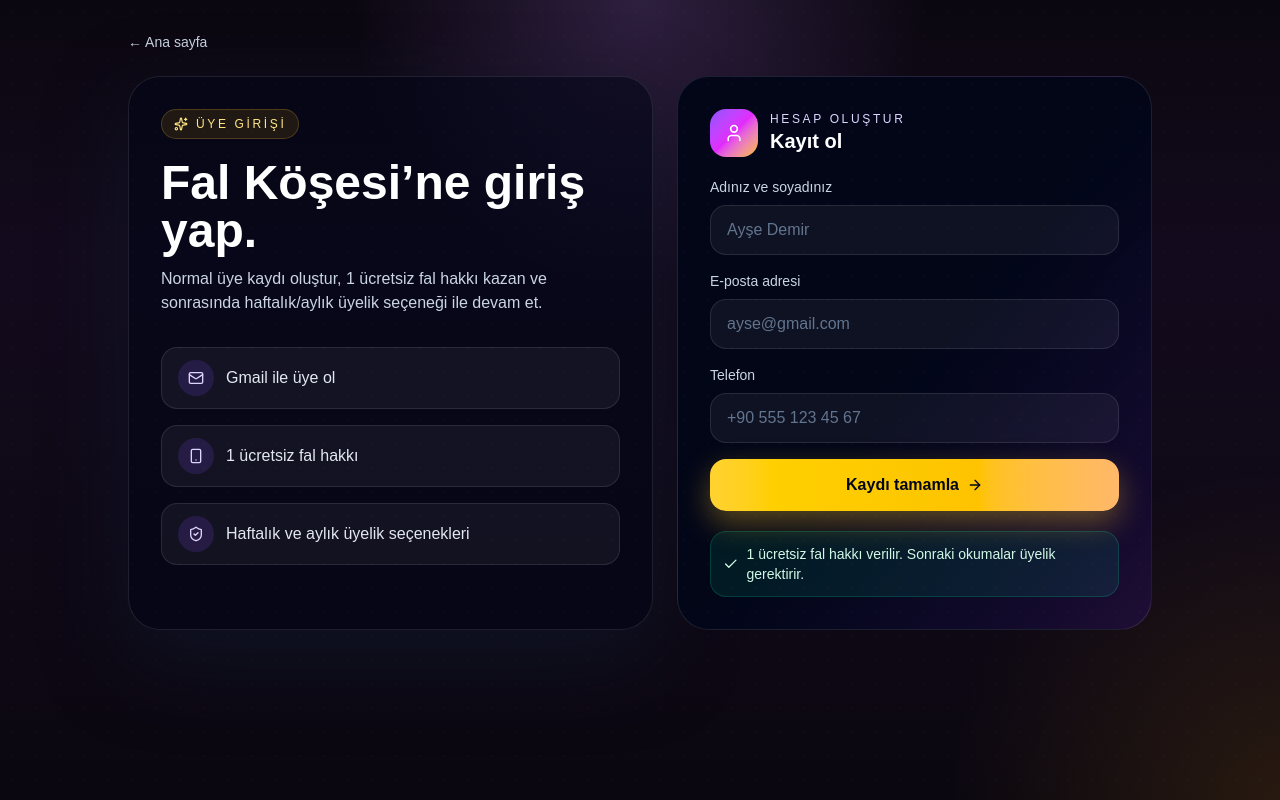
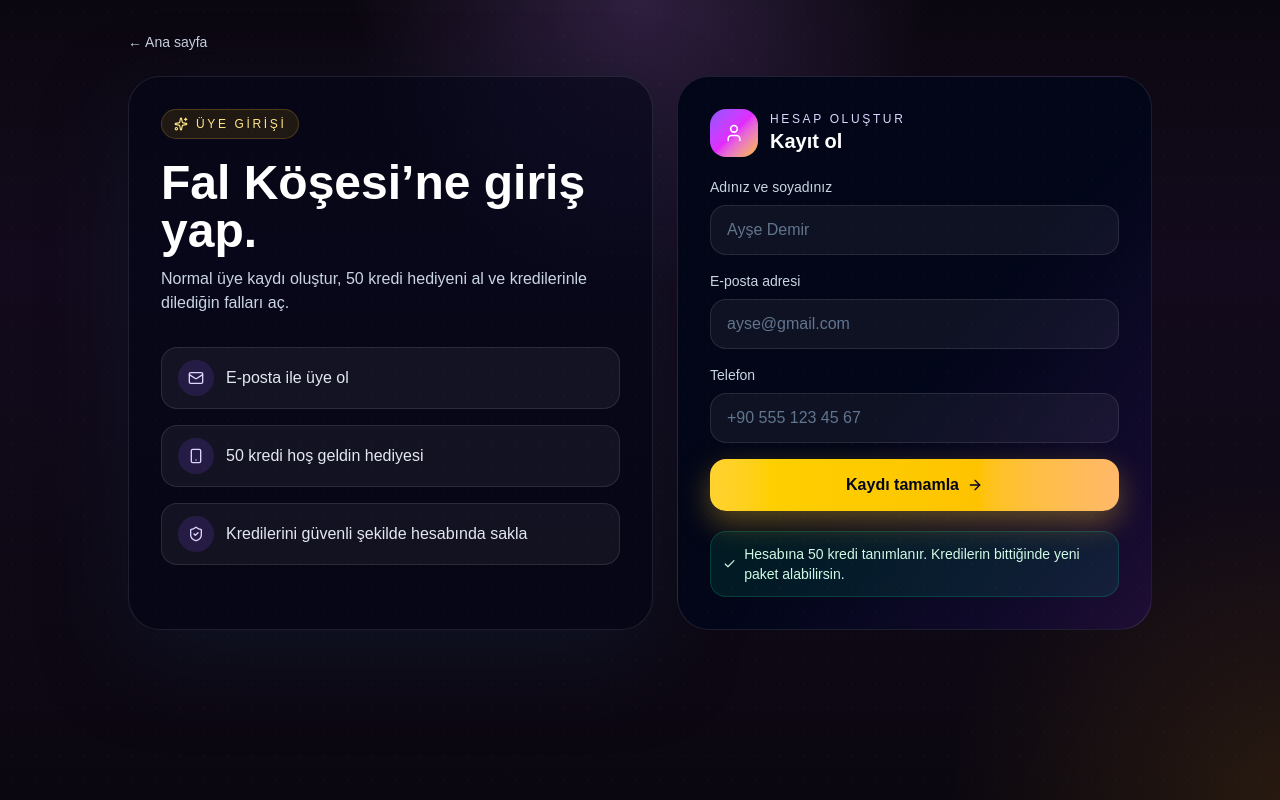
Before and after one commit to zamansepeti43/fal-kosesi, a Next.js app: page /giris in a window 1280 px wide. Built offline with nearby package versions, Linux system fonts and the light colour scheme.

Commit message:
Connect member registration to secure credit session

```diff
--- a/app/giris/page.tsx
+++ b/app/giris/page.tsx
@@ -3,12 +3,13 @@
 import Link from "next/link";
 import { useEffect, useMemo, useState } from "react";
 import { ArrowRight, Check, Mail, ShieldCheck, Smartphone, Sparkles, User } from "lucide-react";
-import { createMember, getStoredMember, MEMBER_STORAGE_KEY, saveMember } from "@/lib/membership";
+import { createMember, getStoredMember, saveMember } from "@/lib/membership";
 
 export default function GirisPage() {
   const [form, setForm] = useState({ name: "", email: "", phone: "" });
   const [isHydrated, setIsHydrated] = useState(false);
   const [currentUser, setCurrentUser] = useState<ReturnType<typeof createMember> | null>(null);
+  const [error, setError] = useState("");
 
   useEffect(() => {
     const member = getStoredMember();
@@ -18,13 +19,26 @@ export default function GirisPage() {
 
   const canOpenProfile = useMemo(() => Boolean(currentUser?.email), [currentUser]);
 
-  const handleSubmit = (event: React.FormEvent<HTMLFormElement>) => {
+  const handleSubmit = async (event: React.FormEvent<HTMLFormElement>) => {
     event.preventDefault();
+    setError("");
 
     const cleanEmail = form.email.trim().toLowerCase();
     if (!cleanEmail) return;
 
     const member = createMember(form.name, cleanEmail, form.phone);
+    const sessionResponse = await fetch("/api/member/session", {
+      method: "POST",
+      headers: { "Content-Type": "application/json" },
+      body: JSON.stringify({ email: cleanEmail, name: member.name, phone: member.phone }),
+    });
+
+    if (!sessionResponse.ok) {
+      const payload = (await sessionResponse.json().catch(() => null)) as { error?: string } | null;
+      setError(payload?.error || "Hesap hazırlanamadı. Lütfen tekrar dene.");
+      return;
+    }
+
     saveMember(member);
     setCurrentUser(member);
     window.location.href = "/profil";
@@ -56,14 +70,14 @@ export default function GirisPage() {
 
             <h1 className="text-3xl font-black text-white md:text-5xl">Fal Köşesi’ne giriş yap.</h1>
             <p className="mt-3 max-w-xl text-base text-slate-300">
-              Normal üye kaydı oluştur, 1 ücretsiz fal hakkı kazan ve sonrasında haftalık/aylık üyelik seçeneği ile devam et.
+              Normal üye kaydı oluştur, 50 kredi hediyeni al ve kredilerinle dilediğin falları aç.
             </p>
 
             <div className="mt-8 space-y-4">
               {[
-                { icon: Mail, label: "Gmail ile üye ol" },
-                { icon: Smartphone, label: "1 ücretsiz fal hakkı" },
-                { icon: ShieldCheck, label: "Haftalık ve aylık üyelik seçenekleri" },
+                { icon: Mail, label: "E-posta ile üye ol" },
+                { icon: Smartphone, label: "50 kredi hoş geldin hediyesi" },
+                { icon: ShieldCheck, label: "Kredilerini güvenli şekilde hesabında sakla" },
               ].map(({ icon: Icon, label }) => (
                 <div key={label} className="flex items-center gap-3 rounded-2xl border border-white/10 bg-white/5 px-4 py-3 text-slate-200">
                   <span className="flex h-9 w-9 items-center justify-center rounded-full bg-violet-500/15 text-violet-200">
@@ -89,41 +103,22 @@ export default function GirisPage() {
             <form onSubmit={handleSubmit} className="space-y-4">
               <label className="block">
                 <span className="mb-2 block text-sm text-slate-300">Adınız ve soyadınız</span>
-                <input
-                  required
-                  value={form.name}
-                  onChange={(event) => setForm((prev) => ({ ...prev, name: event.target.value }))}
-                  placeholder="Ayşe Demir"
-                  className="w-full rounded-2xl border border-white/10 bg-white/5 px-4 py-3 text-white placeholder:text-slate-500 outline-none ring-0 transition focus:border-violet-400/60"
-                />
+                <input required value={form.name} onChange={(event) => setForm((prev) => ({ ...prev, name: event.target.value }))} placeholder="Ayşe Demir" className="w-full rounded-2xl border border-white/10 bg-white/5 px-4 py-3 text-white placeholder:text-slate-500 outline-none transition focus:border-violet-400/60" />
               </label>
 
               <label className="block">
                 <span className="mb-2 block text-sm text-slate-300">E-posta adresi</span>
-                <input
-                  required
-                  type="email"
-                  value={form.email}
-                  onChange={(event) => setForm((prev) => ({ ...prev, email: event.target.value }))}
-                  placeholder="ayse@gmail.com"
-                  className="w-full rounded-2xl border border-white/10 bg-white/5 px-4 py-3 text-white placeholder:text-slate-500 outline-none transition focus:border-violet-400/60"
-                />
+                <input required type="email" value={form.email} onChange={(event) => setForm((prev) => ({ ...prev, email: event.target.value }))} placeholder="ayse@gmail.com" className="w-full rounded-2xl border border-white/10 bg-white/5 px-4 py-3 text-white placeholder:text-slate-500 outline-none transition focus:border-violet-400/60" />
               </label>
 
               <label className="block">
                 <span className="mb-2 block text-sm text-slate-300">Telefon</span>
-                <input
-                  value={form.phone}
-                  onChange={(event) => setForm((prev) => ({ ...prev, phone: event.target.value }))}
-                  placeholder="+90 555 123 45 67"
-                  className="w-full rounded-2xl border border-white/10 bg-white/5 px-4 py-3 text-white placeholder:text-slate-500 outline-none transition focus:border-violet-400/60"
-                />
+                <input value={form.phone} onChange={(event) => setForm((prev) => ({ ...prev, phone: event.target.value }))} placeholder="+90 555 123 45 67" className="w-full rounded-2xl border border-white/10 bg-white/5 px-4 py-3 text-white placeholder:text-slate-500 outline-none transition focus:border-violet-400/60" />
               </label>
 
-              <button
-                type="submit"
-                className="inline-flex w-full items-center justify-center gap-2 rounded-2xl bg-gradient-to-r from-amber-300 via-yellow-400 to-orange-300 px-5 py-3.5 text-base font-bold text-slate-950 shadow-[0_12px_30px_rgba(251,191,36,0.35)] transition hover:brightness-110"
-              >
+              {error ? <p className="rounded-2xl border border-rose-400/20 bg-rose-400/10 p-3 text-sm text-rose-100">{error}</p> : null}
+
+              <button type="submit" className="inline-flex w-full items-center justify-center gap-2 rounded-2xl bg-gradient-to-r from-amber-300 via-yellow-400 to-orange-300 px-5 py-3.5 text-base font-bold text-slate-950 shadow-[0_12px_30px_rgba(251,191,36,0.35)] transition hover:brightness-110">
                 Kaydı tamamla
                 <ArrowRight className="h-4 w-4" />
               </button>
@@ -132,7 +127,7 @@ export default function GirisPage() {
             <div className="mt-5 rounded-2xl border border-emerald-400/20 bg-emerald-400/10 p-3 text-sm text-emerald-100">
               <div className="flex items-center gap-2 font-medium">
                 <Check className="h-4 w-4" />
-                1 ücretsiz fal hakkı verilir. Sonraki okumalar üyelik gerektirir.
+                Hesabına 50 kredi tanımlanır. Kredilerin bittiğinde yeni paket alabilirsin.
               </div>
             </div>
           </section>
```
